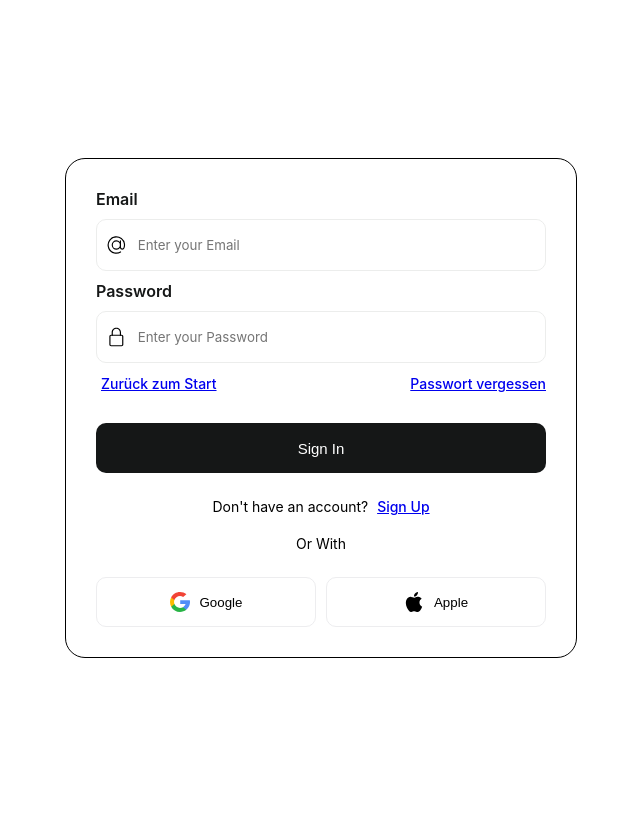
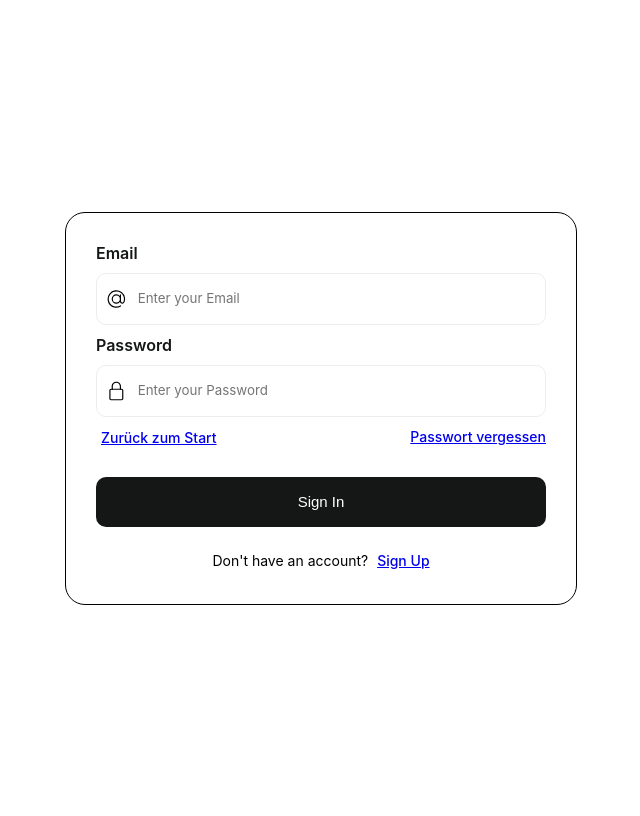
Before and after one commit to Myandr/tennis-website, a Flask app: page /login in a window 1280 px wide. Shown: the whole page, without its empty margins (319-959 px from the left). Run offline with Flask 3, Linux system fonts and the light colour scheme.

Commit message:
Update login.html

```diff
--- a/templates/login.html
+++ b/templates/login.html
@@ -170,33 +170,7 @@ body {
     <button class="button-submit">Sign In</button>
     <p class="p">Don't have an account? <span class="span"><a href="{{ url_for('signup') }}">Sign Up</a></span>
 
-    </p><p class="p line">Or With</p>
 
-    <div class="flex-row">
-      <button class="btn google">
-        <svg xml:space="preserve" style="enable-background:new 0 0 512 512;" viewBox="0 0 512 512" y="0px" x="0px" xmlns:xlink="http://www.w3.org/1999/xlink" xmlns="http://www.w3.org/2000/svg" id="Layer_1" width="20" version="1.1">
-<path d="M113.47,309.408L95.648,375.94l-65.139,1.378C11.042,341.211,0,299.9,0,256
-	c0-42.451,10.324-82.483,28.624-117.732h0.014l57.992,10.632l25.404,57.644c-5.317,15.501-8.215,32.141-8.215,49.456
-	C103.821,274.792,107.225,292.797,113.47,309.408z" style="fill:#FBBB00;"></path>
-<path d="M507.527,208.176C510.467,223.662,512,239.655,512,256c0,18.328-1.927,36.206-5.598,53.451
-	c-12.462,58.683-45.025,109.925-90.134,146.187l-0.014-0.014l-73.044-3.727l-10.338-64.535
-	c29.932-17.554,53.324-45.025,65.646-77.911h-136.89V208.176h138.887L507.527,208.176L507.527,208.176z" style="fill:#518EF8;"></path>
-<path d="M416.253,455.624l0.014,0.014C372.396,490.901,316.666,512,256,512
-	c-97.491,0-182.252-54.491-225.491-134.681l82.961-67.91c21.619,57.698,77.278,98.771,142.53,98.771
-	c28.047,0,54.323-7.582,76.87-20.818L416.253,455.624z" style="fill:#28B446;"></path>
-<path d="M419.404,58.936l-82.933,67.896c-23.335-14.586-50.919-23.012-80.471-23.012
-	c-66.729,0-123.429,42.957-143.965,102.724l-83.397-68.276h-0.014C71.23,56.123,157.06,0,256,0
-	C318.115,0,375.068,22.126,419.404,58.936z" style="fill:#F14336;"></path>
-
-</svg>
-
-        Google
-
-      </button><button class="btn apple">
-<svg xml:space="preserve" style="enable-background:new 0 0 22.773 22.773;" viewBox="0 0 22.773 22.773" y="0px" x="0px" xmlns:xlink="http://www.w3.org/1999/xlink" xmlns="http://www.w3.org/2000/svg" id="Capa_1" width="20" height="20" version="1.1"> <g> <g> <path d="M15.769,0c0.053,0,0.106,0,0.162,0c0.13,1.606-0.483,2.806-1.228,3.675c-0.731,0.863-1.732,1.7-3.351,1.573 c-0.108-1.583,0.506-2.694,1.25-3.561C13.292,0.879,14.557,0.16,15.769,0z"></path> <path d="M20.67,16.716c0,0.016,0,0.03,0,0.045c-0.455,1.378-1.104,2.559-1.896,3.655c-0.723,0.995-1.609,2.334-3.191,2.334 c-1.367,0-2.275-0.879-3.676-0.903c-1.482-0.024-2.297,0.735-3.652,0.926c-0.155,0-0.31,0-0.462,0 c-0.995-0.144-1.798-0.932-2.383-1.642c-1.725-2.098-3.058-4.808-3.306-8.276c0-0.34,0-0.679,0-1.019 c0.105-2.482,1.311-4.5,2.914-5.478c0.846-0.52,2.009-0.963,3.304-0.765c0.555,0.086,1.122,0.276,1.619,0.464 c0.471,0.181,1.06,0.502,1.618,0.485c0.378-0.011,0.754-0.208,1.135-0.347c1.116-0.403,2.21-0.865,3.652-0.648 c1.733,0.262,2.963,1.032,3.723,2.22c-1.466,0.933-2.625,2.339-2.427,4.74C17.818,14.688,19.086,15.964,20.67,16.716z"></path> </g></g></svg>
-
-        Apple
-
-</button></div></form>
+</form>
 </body>
 </html>
```
